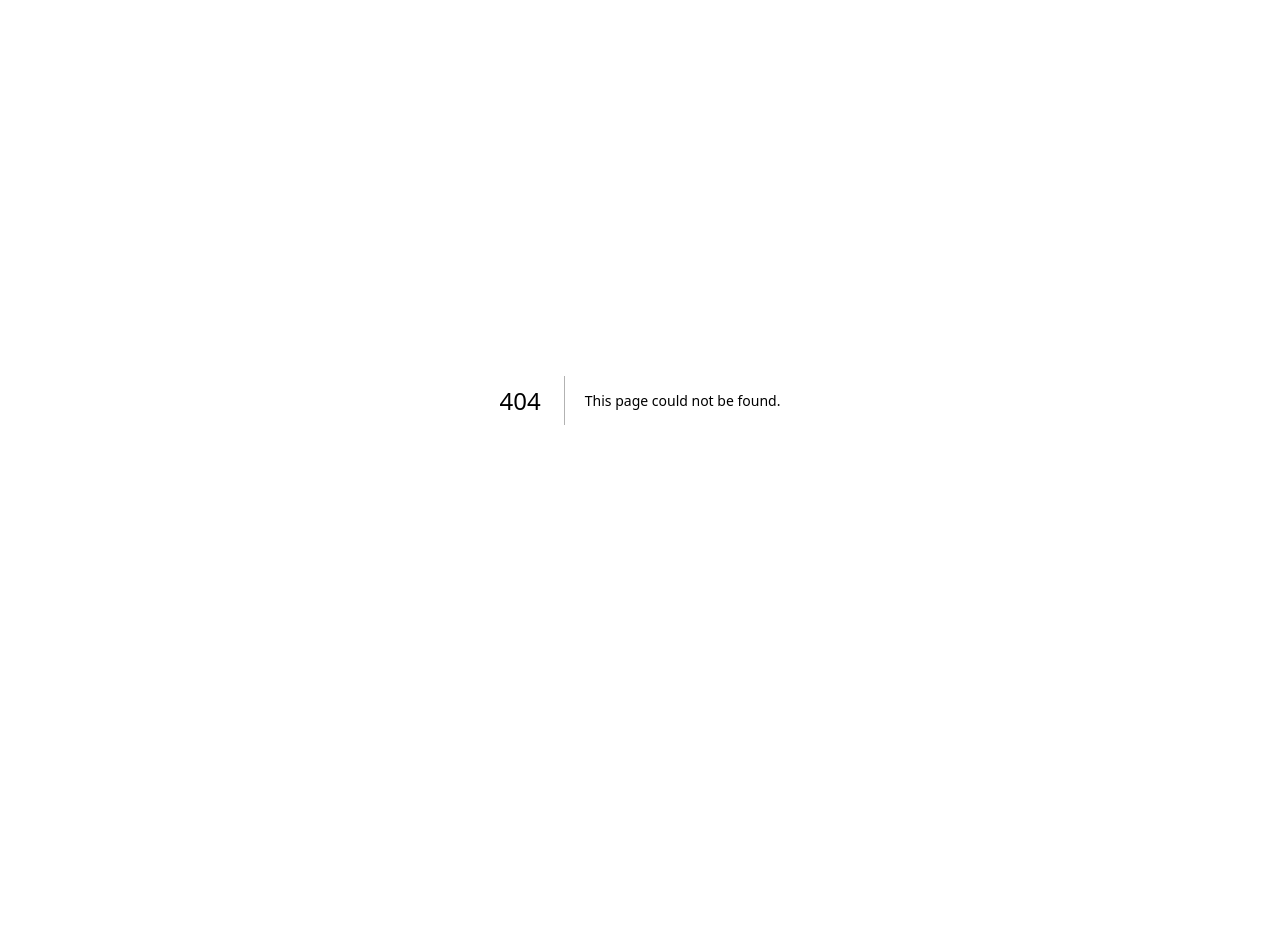
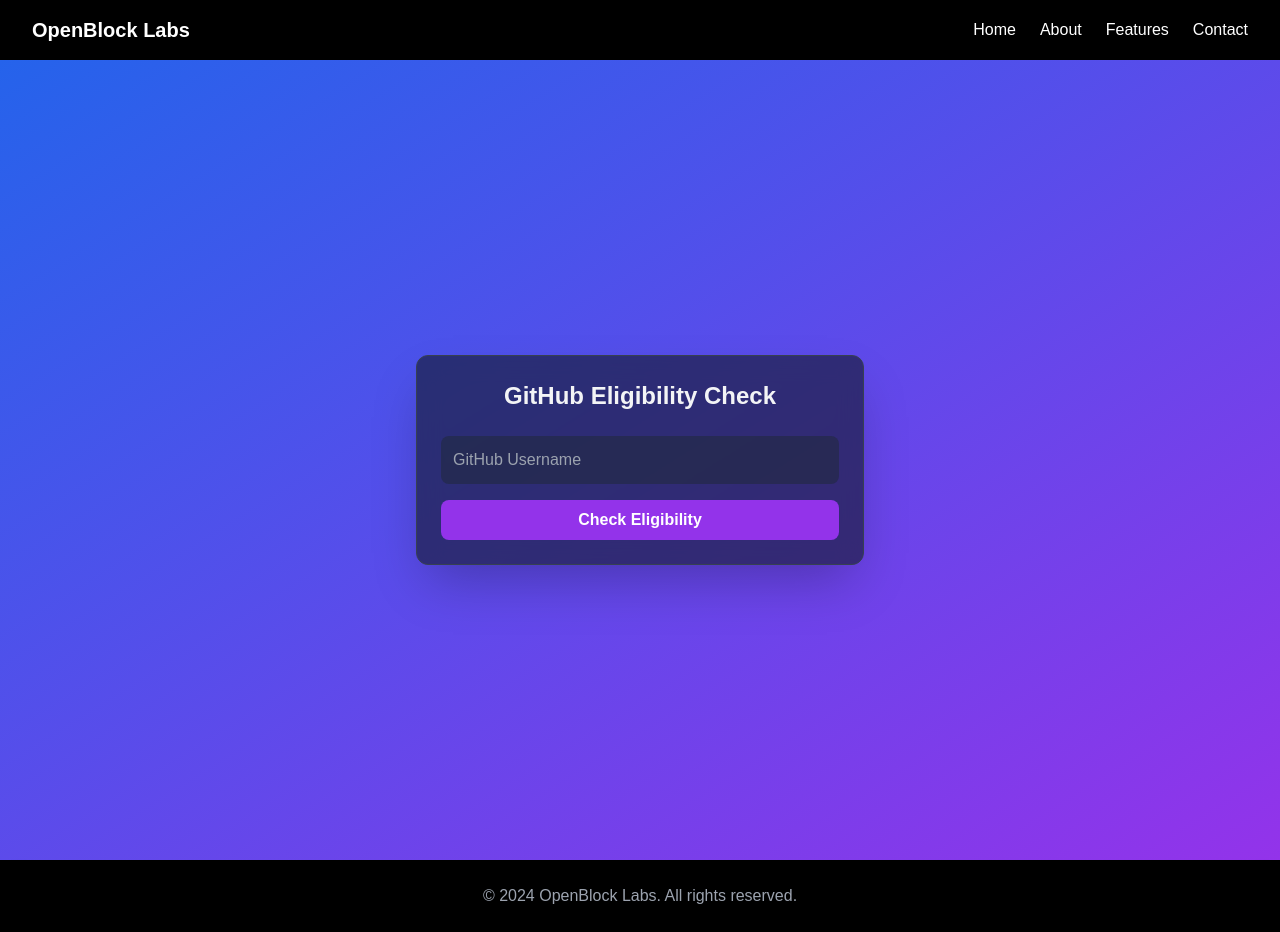
Before and after one commit to h4shk4t/base, a Next.js app: page /checkEligibility in a window 1280 px wide. Before the commit this address had no page. Before the commit the page ends 800 px from the top, so only its background shows below. Built offline with nearby package versions, Linux system fonts and the light colour scheme.

Commit message:
Check Eligibility

```diff
--- /dev/null
+++ b/app/checkEligibility/page.tsx
@@ -0,0 +1,63 @@
+"use client";
+
+import { useState } from 'react';
+import { useRouter } from 'next/navigation';
+import Navbar from "../component/Navbar";
+import Footer from "../component/Footer";
+
+export default function GitHubCheck() {
+  const [githubUsername, setGithubUsername] = useState<string>('');
+  const [isLoading, setIsLoading] = useState<boolean>(false);
+  const [eligible, setEligible] = useState<boolean | null>(null); // null means not checked yet
+  const router = useRouter();
+
+  const checkEligibility = async () => {
+    setIsLoading(true);
+    // Simulate eligibility check (replace with actual API call)
+    const response = await fetch(`/api/check-github-eligibility?username=${githubUsername}`);
+    const data = await response.json();
+
+    setEligible(data.eligible);
+    setIsLoading(false);
+  };
+
+  const handleSubmit = (e: React.FormEvent) => {
+    e.preventDefault();
+    checkEligibility();
+  };
+
+  return (
+    <div>
+      <Navbar />
+      <div className="min-h-screen w-full flex items-center justify-center bg-gradient-to-br from-blue-600 to-purple-600 p-4">
+        <div className="w-full max-w-md mx-auto bg-gray-900/60 backdrop-blur-md shadow-2xl border border-gray-700 rounded-xl p-6">
+          <h2 className="text-2xl font-bold text-center text-gray-100 mb-6">GitHub Eligibility Check</h2>
+          <form onSubmit={handleSubmit} className="space-y-4">
+            <input
+              type="text"
+              placeholder="GitHub Username"
+              value={githubUsername}
+              onChange={(e) => setGithubUsername(e.target.value)}
+              className="w-full bg-gray-800/50 border-gray-700 text-gray-100 placeholder-gray-400 focus:border-purple-400 focus:ring-purple-400 transition-all duration-300 p-3 rounded-lg"
+              required
+            />
+            <button
+              type="submit"
+              className="w-full bg-purple-600 hover:bg-purple-700 text-white font-semibold py-2 rounded-lg transition-all duration-300 transform hover:scale-105 focus:outline-none focus:ring-2 focus:ring-purple-400 focus:ring-opacity-50"
+              disabled={isLoading}
+            >
+              {isLoading ? 'Checking...' : 'Check Eligibility'}
+            </button>
+          </form>
+
+          {eligible !== null && (
+            <div className={`mt-4 text-center text-lg ${eligible ? 'text-green-400' : 'text-red-400'}`}>
+              {eligible ? 'You are eligible!' : 'Sorry, you are not eligible.'}
+            </div>
+          )}
+        </div>
+      </div>
+      <Footer />
+    </div>
+  );
+}
```
